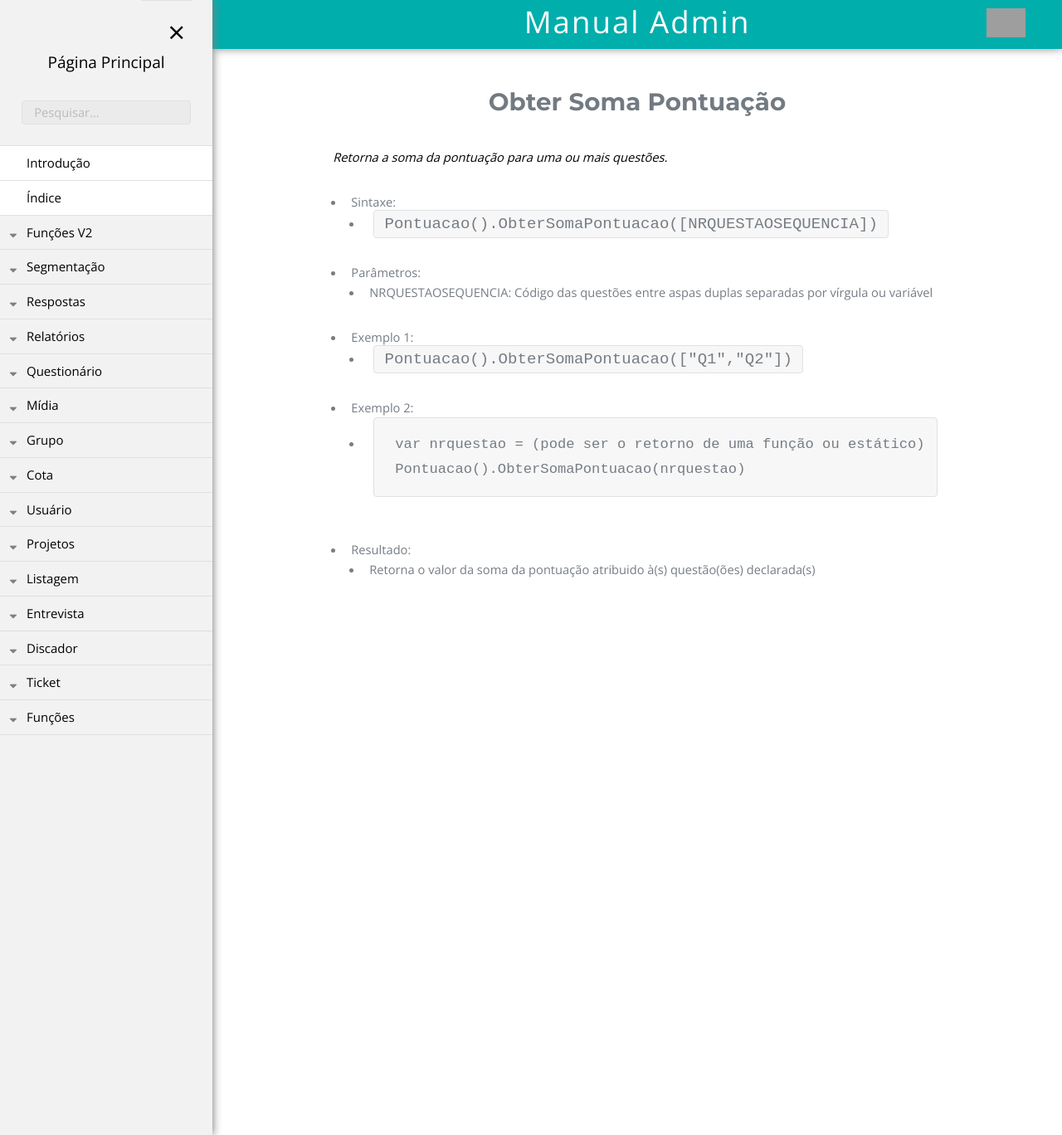
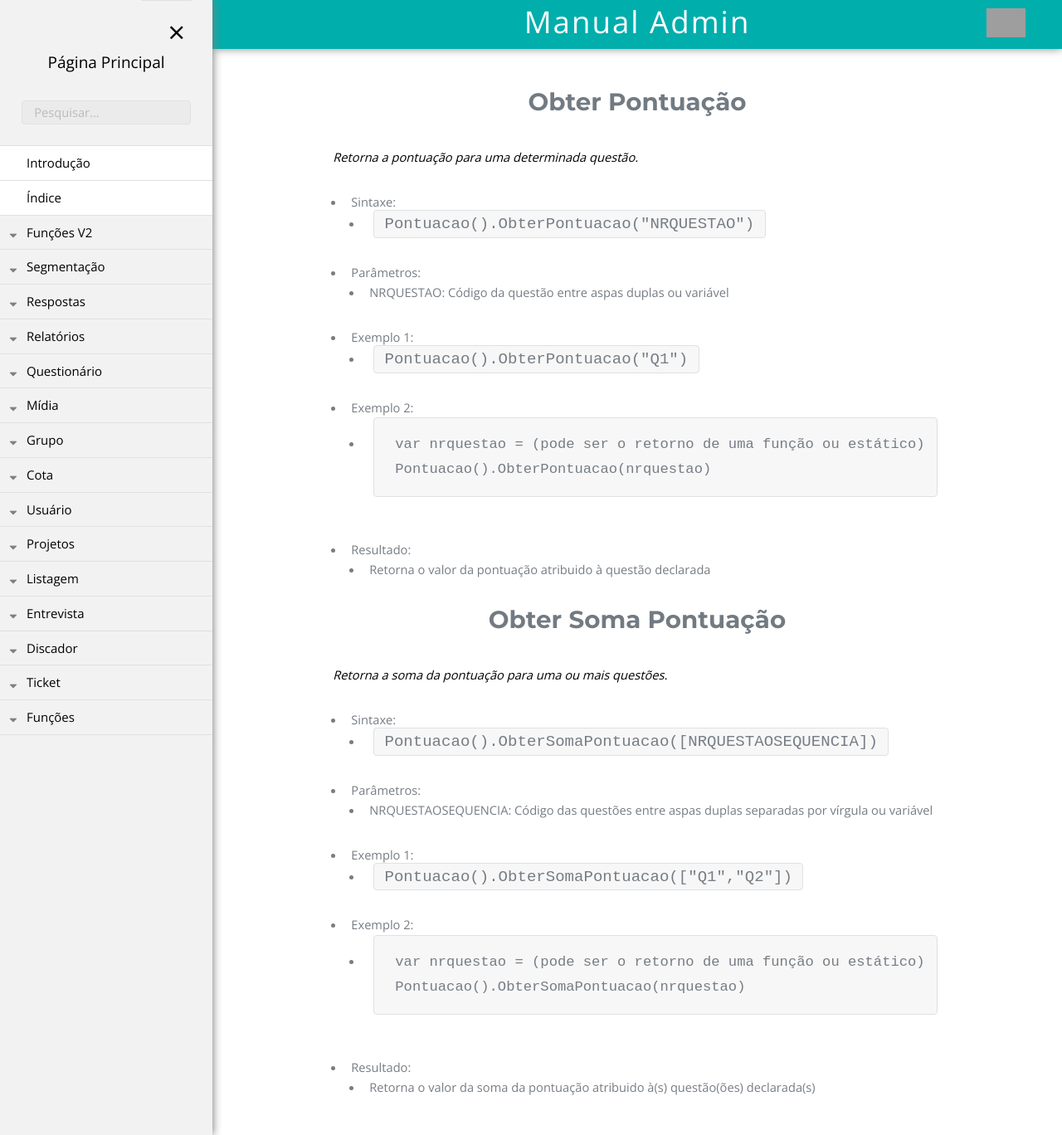
Before and after one commit to rogerio-figueiredo-hsr/hsrtechonline.github.io, a Jekyll site: the page built from _posts/2019-12-10-pontuacao.md, in a window 1280 px wide and 1368 px high. Shown: the whole window at 83% size. Built offline with Jekyll 4.4.1, drawn with Linux system fonts in a browser that asks for light colours; grey boxes are pictures that could not be loaded.

Commit message:
Update 2019-12-10-pontuacao.md

```diff
--- a/_posts/2019-12-10-pontuacao.md
+++ b/_posts/2019-12-10-pontuacao.md
@@ -5,6 +5,23 @@ projeto: "fastQuestAdmin"
 permalink: /fastQuestAdmin/funcoesv2/pontuacao
 pasta: "funcoesv2"
 ---
+
+# Obter Pontuação
+*Retorna a pontuação para uma determinada questão.*
+
+- Sintaxe:
+  - `Pontuacao().ObterPontuacao("NRQUESTAO")`
+- Parâmetros:
+  - NRQUESTAO: Código da questão entre aspas duplas ou variável
+- Exemplo 1:
+  - `Pontuacao().ObterPontuacao("Q1")`
+- Exemplo 2:
+  - <pre>
+    <code>var nrquestao = (pode ser o retorno de uma função ou estático)
+    Pontuacao().ObterPontuacao(nrquestao)</code>
+    </pre>
+- Resultado:
+  - Retorna o valor da pontuação atribuido à questão declarada
 
 # Obter Soma Pontuação
 *Retorna a soma da pontuação para uma ou mais questões.*
```
